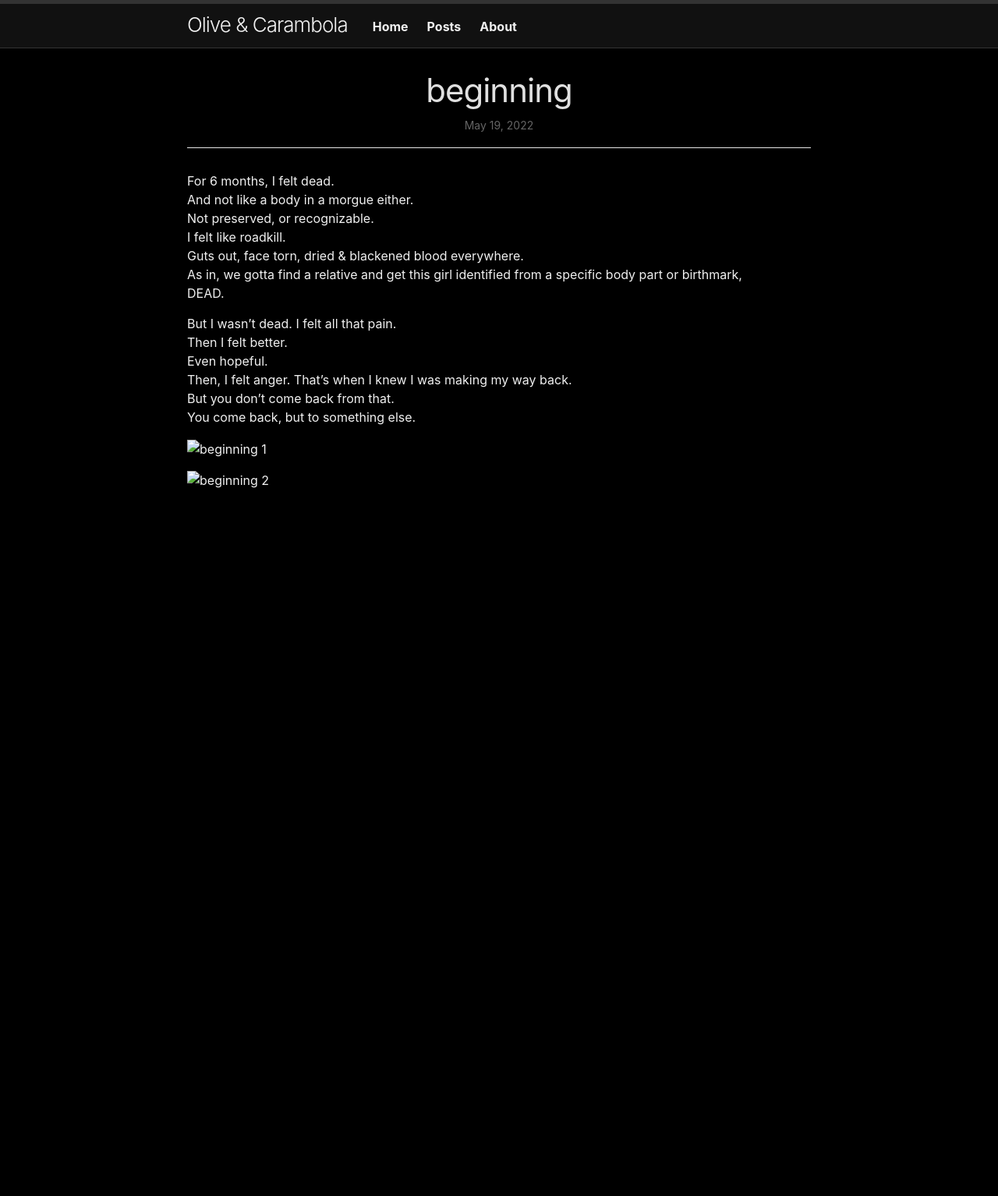
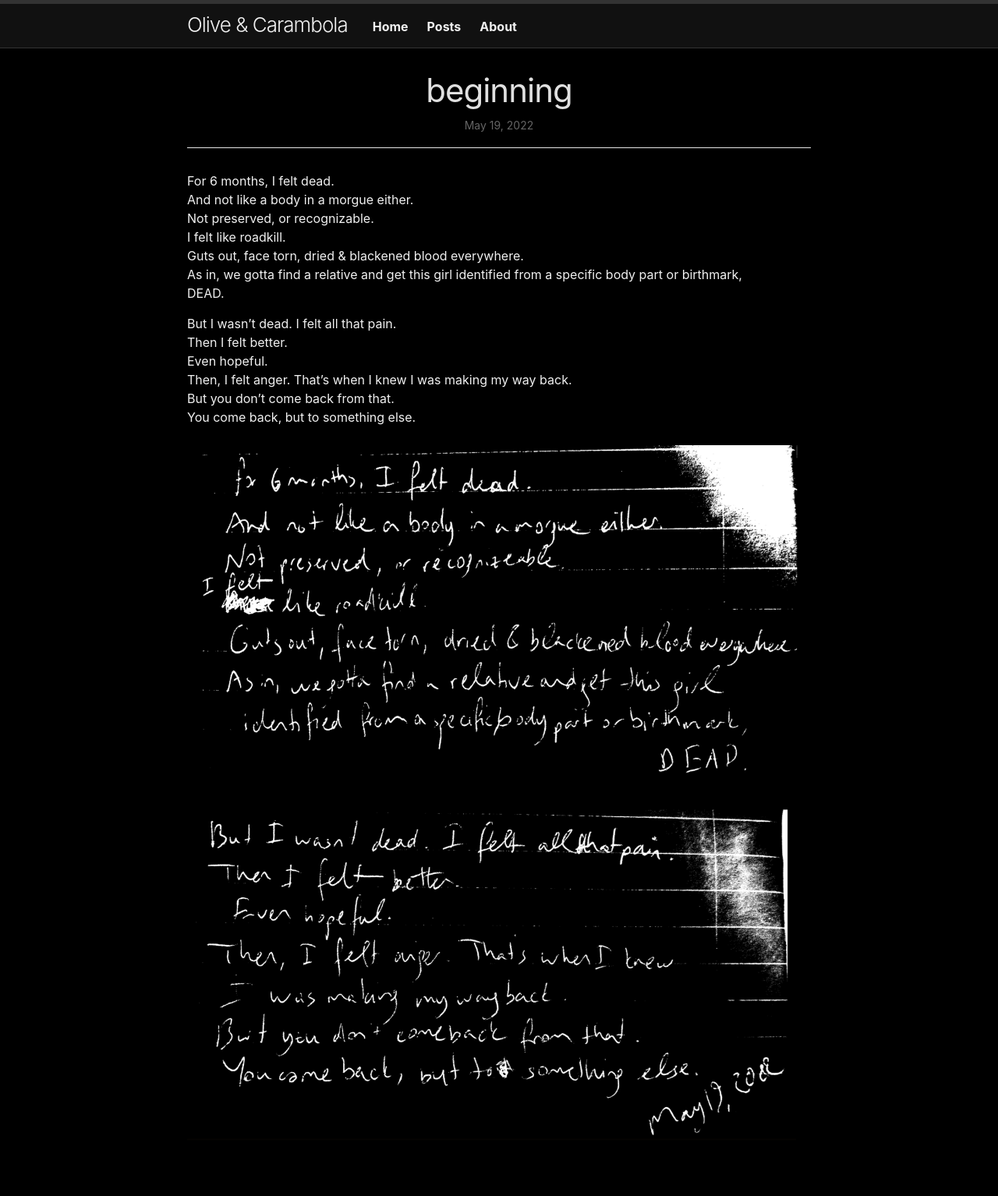
Before and after one commit to olivecarambola/coda, a Jekyll site: the page built from _posts/2022-05-19-beginning.md, in a window 1280 px wide. Shown: the whole page at 78% size. Built offline with Jekyll 4.4.1, drawn with Linux system fonts in a browser that asks for light colours; before the commit the page ends 900 px from its top, so only the background shows below that.

Commit message:
Update 2022-05-19-beginning.md

```diff
--- a/_posts/2022-05-19-beginning.md
+++ b/_posts/2022-05-19-beginning.md
@@ -19,6 +19,6 @@ Then, I felt anger. That's when I knew I was making my way back.
 But you don't come back from that.
 You come back, but to something else.
 
-![beginning 1](assets/images/beginning1.png)
+![beginning 1](/assets/images/beginning1.png)
 
-![beginning 2](assets/images/beginning2.png)
+![beginning 2](/assets/images/beginning2.png)
```
